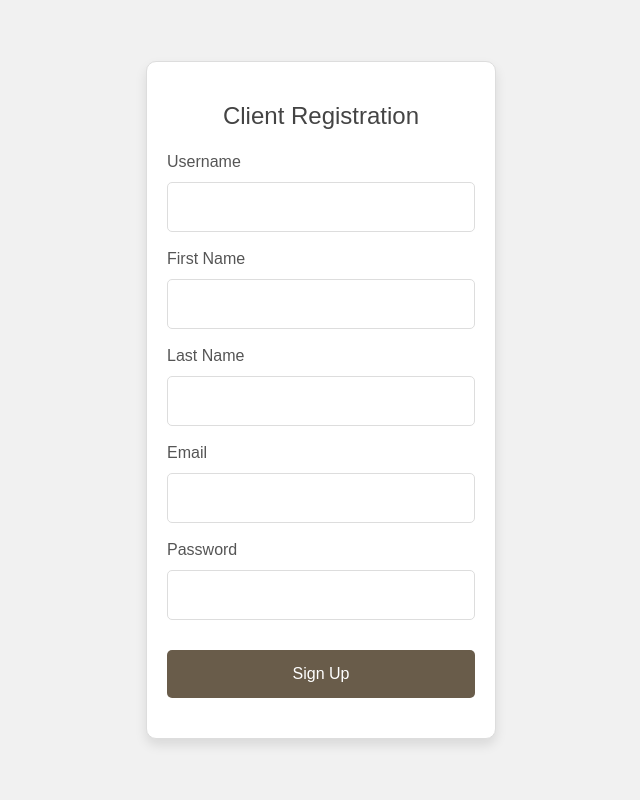
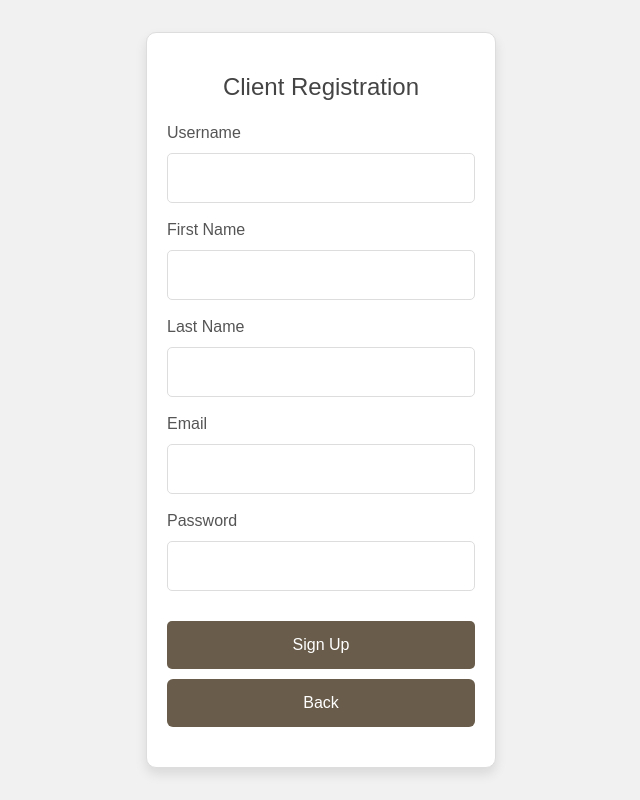
Before and after one commit to siddsp02/LawReach, a Flask app: page /client-sign-up in a window 1280 px wide. Shown: the whole page, without its empty margins (319-959 px from the left). Run offline with Flask 3, Linux system fonts and the light colour scheme.

Commit message:
added back buttons
to create case, client signup, lawyer signup

```diff
--- a/src/templates/client-create-case.html
+++ b/src/templates/client-create-case.html
@@ -27,6 +27,8 @@
             </fieldset>
             {{ form.submit(class="form-submit") }}
         </form>
+
+        <a href="{{url_for('client')}}"> Back </a>
     </div>
 </body>
 
--- a/src/templates/client-sign-up.html
+++ b/src/templates/client-sign-up.html
@@ -40,6 +40,8 @@
             </fieldset>
             {{ form.submit(class="btn") }}
         </form>
+        <a href="{{url_for('sign_up')}}"> Back </a>
+
     </div>
 </body>
 
--- a/src/templates/lawyer-sign-up.html
+++ b/src/templates/lawyer-sign-up.html
@@ -40,6 +40,7 @@
             </fieldset>
             {{ form.submit(class="btn") }}
         </form>
+        <a href="{{url_for('sign_up')}}"> Back </a>
     </div>
 </body>
 
```
